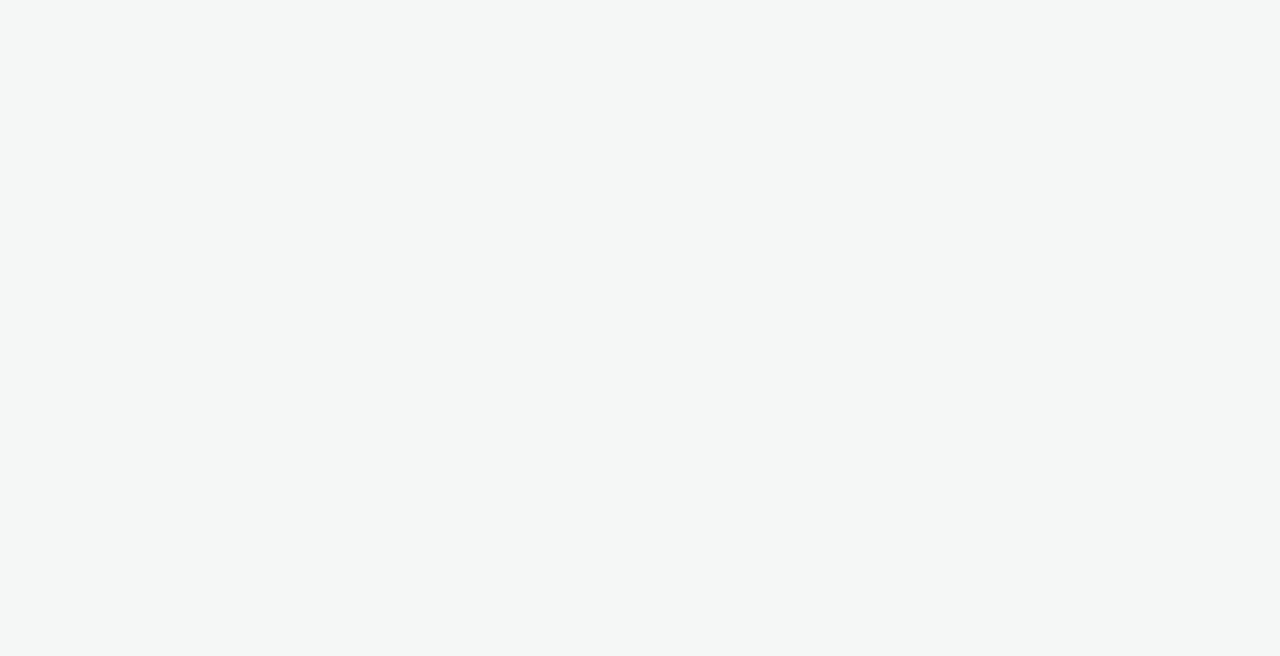
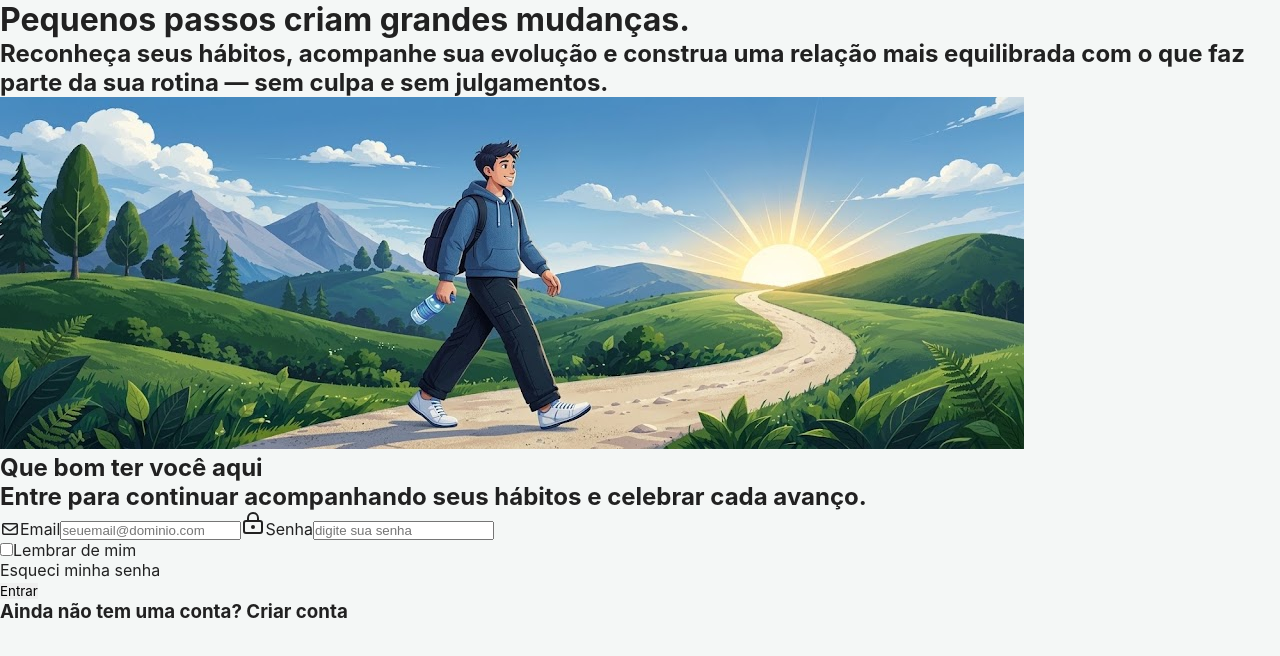
Before and after one commit to 11pedrofxx/frontend-desvicia, a React (Create React App) app: page /Login in a window 1280 px wide. Before the commit this address had no page. Shown: the top 656 px of the page. Built offline with nearby package versions, Linux system fonts and the light colour scheme.

Commit message:
Tela de Login

```diff
--- a/package.json
+++ b/package.json
@@ -7,6 +7,7 @@
     "@testing-library/jest-dom": "^6.9.1",
     "@testing-library/react": "^16.3.3",
     "@testing-library/user-event": "^13.5.0",
+    "lucide-react": "^1.59.0",
     "react": "^19.3.1",
     "react-dom": "^19.3.1",
     "react-router-dom": "^7.18.4",
--- a/public/index.html
+++ b/public/index.html
@@ -11,6 +11,7 @@
     />
     <link rel="apple-touch-icon" href="%PUBLIC_URL%/logo192.png" />
     <link rel="manifest" href="%PUBLIC_URL%/manifest.json" />
+    <link rel="stylesheet" href="https://cdnjs.cloudflare.com/ajax/libs/font-awesome/7.3.1/css/all.min.css" integrity="sha512-QeR2VH+lsBE5LSAe1Q5EnTBbe7XTBubt8dG93Y7gidSgdMCr8nVqKcfKAMyN96SV8KDbZVTDXChatu5G2KQGzg==" crossorigin="anonymous" referrerpolicy="no-referrer">
 
     <title>DesVicia</title>
   </head>
--- /dev/null
+++ b/src/Pages/Login/index.jsx
@@ -0,0 +1,40 @@
+import './index.scss'
+import { LockKeyhole } from 'lucide-react';
+
+export default function Login () {
+
+    return(
+        <div className='pagina-login pagina'>
+            <div>
+                <h1>Pequenos passos criam grandes mudanças.</h1>
+                <h2>Reconheça seus hábitos, acompanhe sua evolução e construa uma relação mais equilibrada com o que faz parte da sua rotina — sem culpa e sem julgamentos.</h2>
+                <img src="/assets/images/imagemTelaLogin.webp" alt="Tela de Login" />
+            </div>
+
+            <section>
+                <h1>Que bom ter você aqui</h1>
+                <h2>Entre para continuar acompanhando seus hábitos e celebrar cada avanço.</h2>
+
+                <div className='inputs'>
+                    <i class="fa-regular fa-envelope"></i>
+                    <label htmlFor="">Email</label>
+                    <input type="text" placeholder='seuemail@dominio.com' />
+
+                    <LockKeyhole className='icon-cadeado'/>
+                    <label htmlFor="">Senha</label>
+                    <input type="text" placeholder='digite sua senha' />
+                </div>
+
+                <div>
+                    <input type="checkbox" />
+                    <label htmlFor="">Lembrar de mim</label>
+
+                    <p>Esqueci minha senha</p>
+                    <button> Entrar</button>
+
+                    <h3>Ainda não tem uma conta? Criar conta</h3>
+                </div>
+            </section>
+        </div>
+    )
+}
--- a/src/routes.jsx
+++ b/src/routes.jsx
@@ -1,6 +1,7 @@
 import { BrowserRouter, Routes, Route } from "react-router-dom";
 
 import App from './Pages/App/App.jsx'
+import Login from './Pages/Login/index.jsx'
 
 export default function Roteamento() {
 
@@ -8,6 +9,7 @@ export default function Roteamento() {
     <BrowserRouter>
         <Routes>
             <Route path="/" element={<App/>}/>
+            <Route path="/Login" element={<Login/>}/>
 
         </Routes>
     </BrowserRouter>
```
Also changed, not shown: public/assets/images/ImagemTelaLogin.webp (added), src/Pages/Login/index.scss (added), 1 other file (tests, documents, lock files or other folders).
